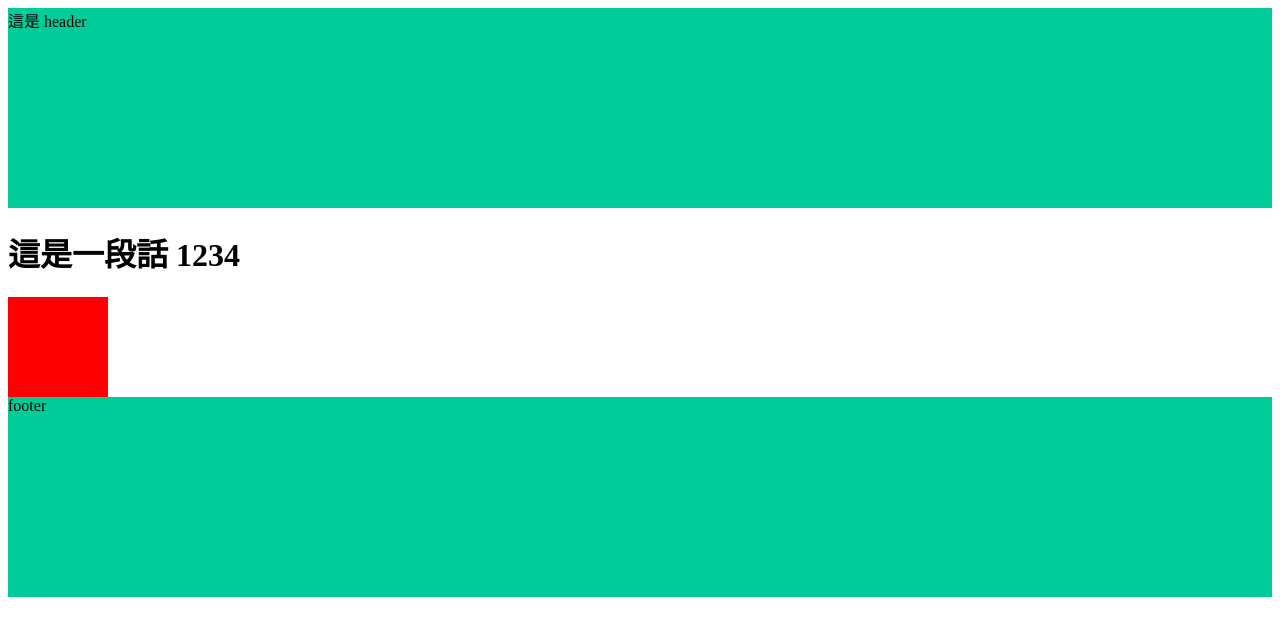
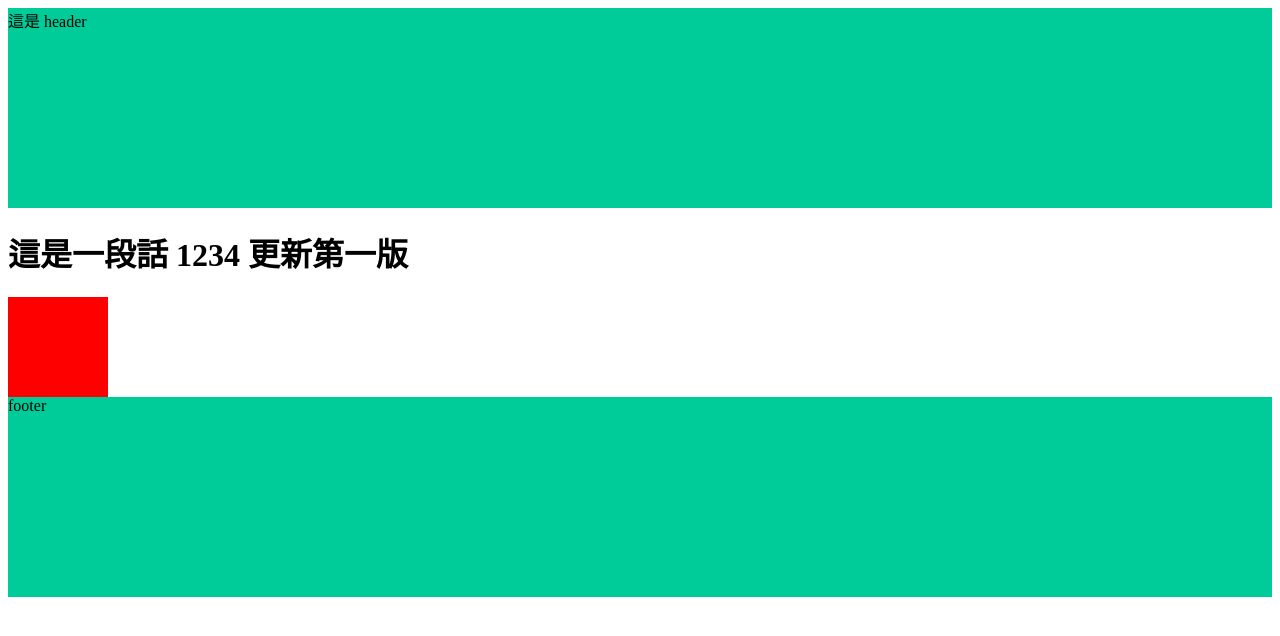
Before and after one commit to JETER-HSU/gulptest, a plain HTML site: page index.html in a window 1280 px wide. Drawn offline with Linux system fonts and the light colour scheme.

Commit message:
Update 2022-06-25T14:45:27.222Z

```diff
--- a/index.html
+++ b/index.html
@@ -16,7 +16,7 @@
 
 
 <h1>
-  這是一段話  1234
+  這是一段話  1234  更新第一版
 </h1>
 
 <div class="box"></div>
```
